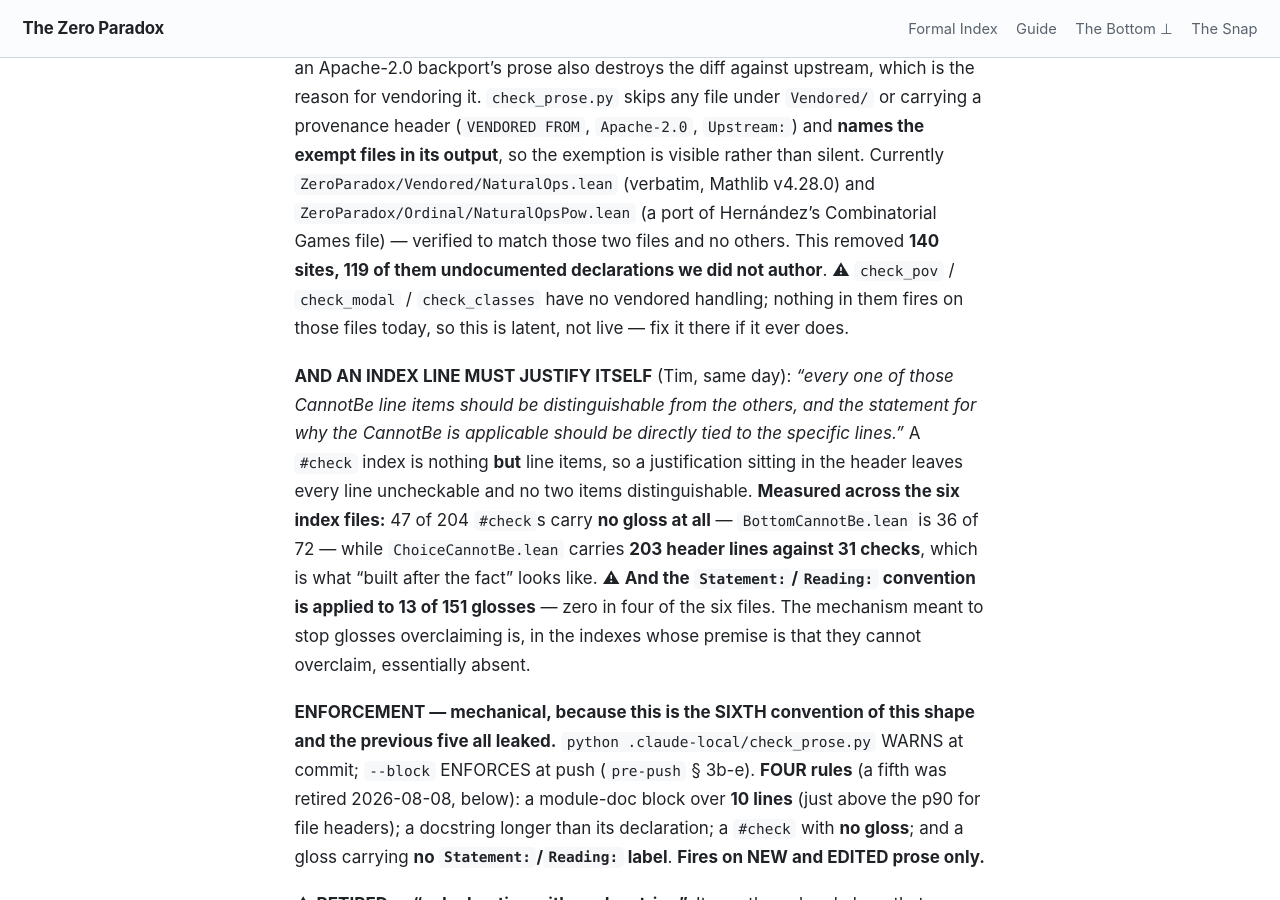
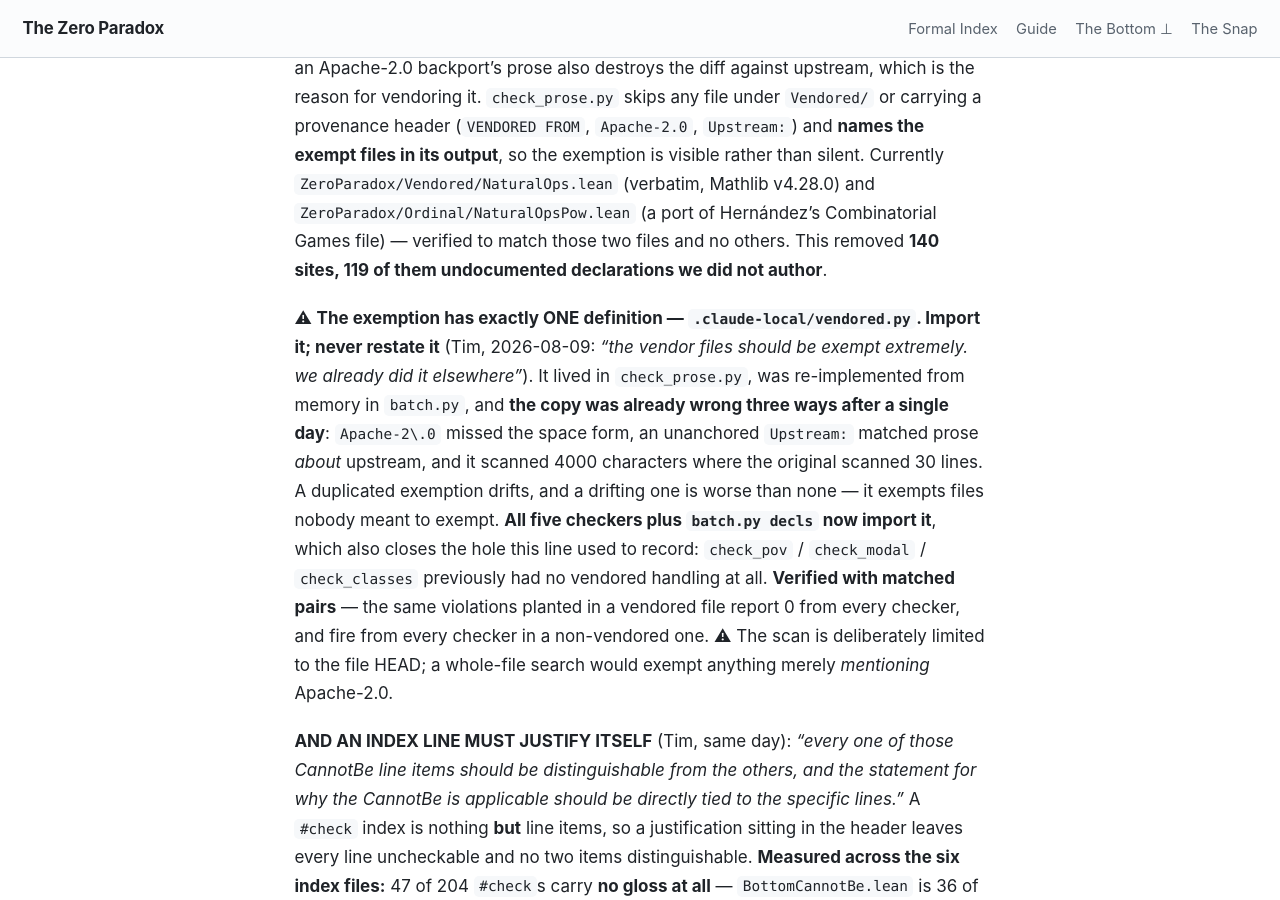
Before and after one commit to timbrigham/ZeroParadox, a Jekyll site: the page built from CLAUDE.md, in a window 1280 px wide and 900 px high, scrolled down 21977 px. Built offline with Jekyll 4.4.1, drawn with Linux system fonts in a browser that asks for light colours; our own code applies the rules of GitHub Pages for plain Markdown files.

Commit message:
One definition of the vendored exemption, imported everywhere
Tim: the vendor files should be exempt extremely, we already did it elsewhere.
Both halves were right. check_prose.py had the rule and batch.py got a
re-implementation from memory the same day, and the copy was already wrong three
ways after one day. Apache-2.0 missed the space form. An unanchored Upstream:
matched prose about upstream rather than a provenance header. It scanned 4000
characters where the original scanned 30 lines.

A duplicated exemption drifts, and a drifting one is worse than none, because it
exempts files nobody meant to exempt and misses the ones that matter. The rule
now lives in vendored.py and is imported by check_prose, check_pov, check_modal,
check_classes and batch.py.

That also closes a hole CLAUDE.md had recorded as latent: check_pov, check_modal
and check_classes had no vendored handling at all. Nothing fired on those files,
so it was invisible, and a future backport declaring a class or carrying upstream
prose about what is removable would have been reported as ours.

Verified with matched pairs rather than zeros. The same violations planted in
Vendored/NaturalOps.lean report zero from every checker; planted in
Order/Lattice.lean they fire from every checker. The first POV probe was
inconclusive because it had no witness citation and so fired nowhere - a probe in
the wrong shape teaches nothing. Before and after output of all five checkers is
byte-identical, so the refactor changed no behaviour.

rely_cleared.txt is deleted rather than re-signed. Five checkers changed, and
updating the hashes myself would be the caller certifying the layer that /rely
exists to audit - in a session where my own review of that same code missed two
real bugs that only controls caught. /rely is owed, ledgered as RLY-1, along with
the finding that its routing only fires inside a batch.

Co-Authored-By: Claude Opus 5 <noreply@anthropic.com>
Claude-Session: https://claude.ai/code/session_01W6ZNJv9HAjcNrhciRMHPWx

```diff
--- a/CLAUDE.md
+++ b/CLAUDE.md
@@ -439,9 +439,20 @@ the exempt files in its output**, so the exemption is visible rather than silent
 `ZeroParadox/Vendored/NaturalOps.lean` (verbatim, Mathlib v4.28.0) and
 `ZeroParadox/Ordinal/NaturalOpsPow.lean` (a port of Hernández's Combinatorial Games file) — verified
 to match those two files and no others. This removed **140 sites, 119 of them undocumented
-declarations we did not author**. ⚠ `check_pov` / `check_modal` / `check_classes` have no vendored
-handling; nothing in them fires on those files today, so this is latent, not live — fix it there if
-it ever does.
+declarations we did not author**.
+
+⚠ **The exemption has exactly ONE definition — `.claude-local/vendored.py`. Import it; never restate
+it** (Tim, 2026-08-09: *"the vendor files should be exempt extremely. we already did it elsewhere"*).
+It lived in `check_prose.py`, was re-implemented from memory in `batch.py`, and **the copy was
+already wrong three ways after a single day**: `Apache-2\.0` missed the space form, an unanchored
+`Upstream:` matched prose *about* upstream, and it scanned 4000 characters where the original scanned
+30 lines. A duplicated exemption drifts, and a drifting one is worse than none — it exempts files
+nobody meant to exempt. **All five checkers plus `batch.py decls` now import it**, which also closes
+the hole this line used to record: `check_pov` / `check_modal` / `check_classes` previously had no
+vendored handling at all. **Verified with matched pairs** — the same violations planted in a vendored
+file report 0 from every checker, and fire from every checker in a non-vendored one. ⚠ The scan is
+deliberately limited to the file HEAD; a whole-file search would exempt anything merely *mentioning*
+Apache-2.0.
 
 **AND AN INDEX LINE MUST JUSTIFY ITSELF** (Tim, same day): *"every one of those CannotBe line items
 should be distinguishable from the others, and the statement for why the CannotBe is applicable
```
